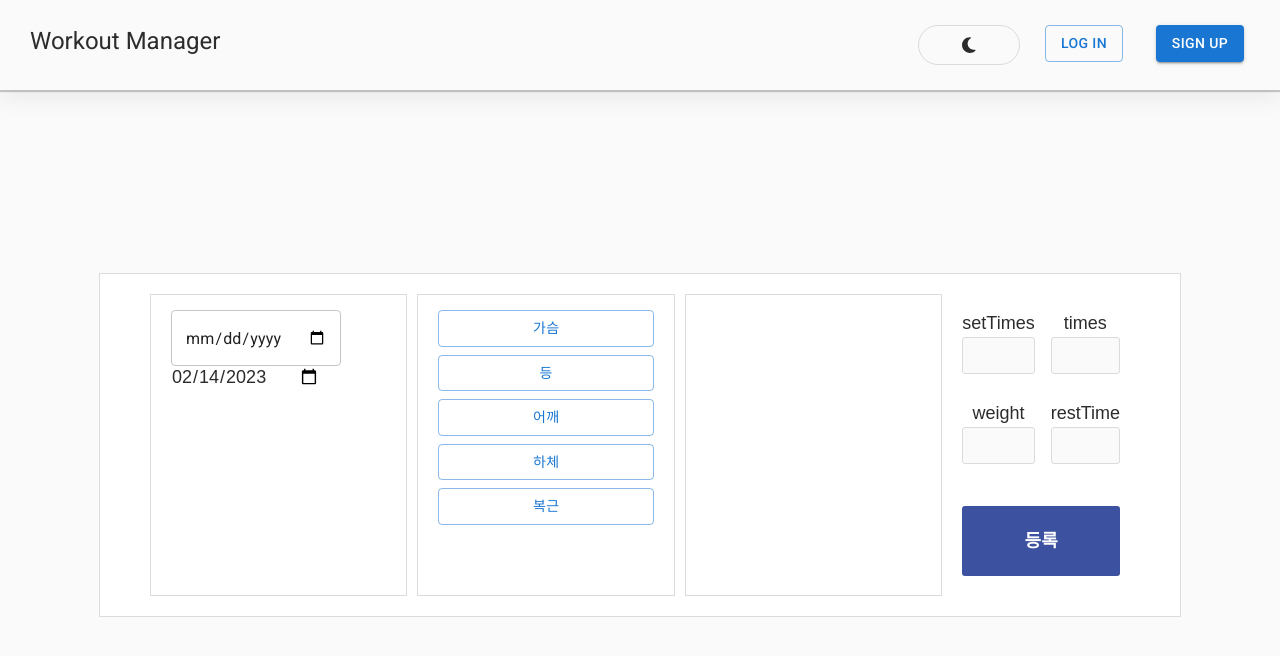
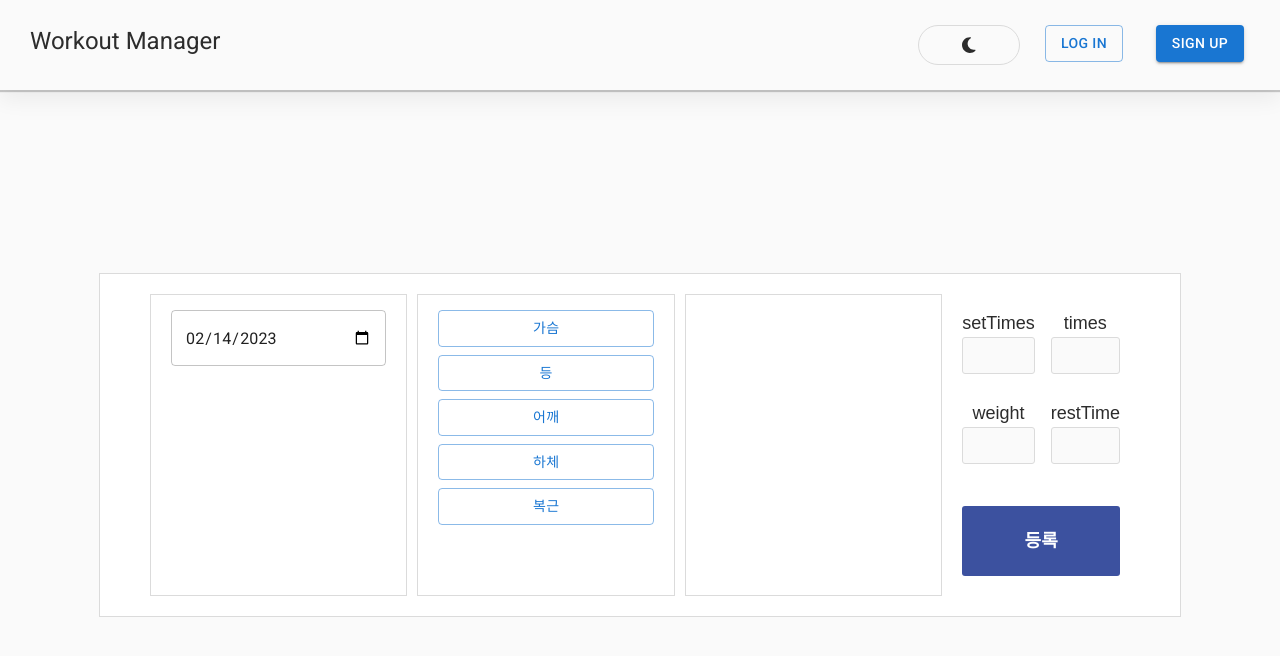
Before and after one commit to wujuno/workout-manager, a React (Create React App) app: page /record in a window 1280 px wide. Shown: the top 656 px of the page. Built offline with nearby package versions, Linux system fonts and the light colour scheme.

Commit message:
Style: Modify Record page

```diff
--- a/src/screens/Record.tsx
+++ b/src/screens/Record.tsx
@@ -157,8 +157,13 @@ function Record() {
         <form onSubmit={handleSubmit(onvalid)}>
           <RecordBoxes>
             <DateBox>
-              <TextField type="date" variant="outlined"></TextField>
-              <input type="date" {...register("date", { required: true })} />
+              <TextField
+                type="date"
+                variant="outlined"
+                required
+                fullWidth
+                {...register("date", { required: true })}
+              ></TextField>
             </DateBox>
           </RecordBoxes>
           <RecordBoxes>
```
